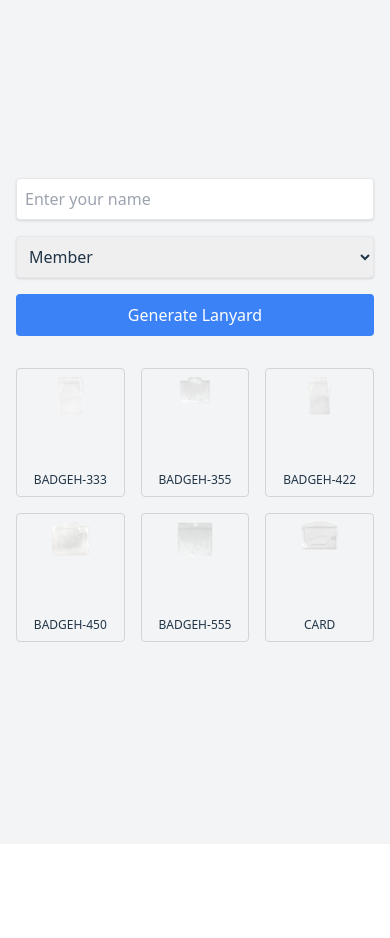
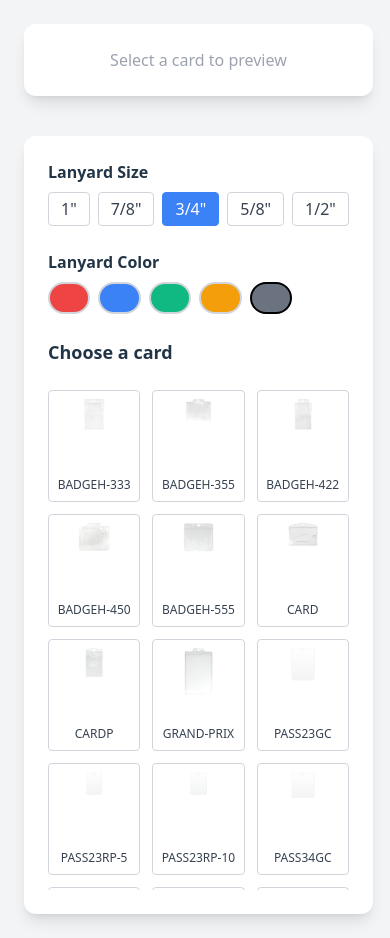
Before and after one commit to shyhassan/lanyard-app, a React (Vite) app: page / in a window 390 px wide. Before the commit the page ends 844 px from the top, so only its background shows below. Built offline with nearby package versions, Linux system fonts and the light colour scheme.

Commit message:
Add lanyard size and color components, fix preview issues

```diff
--- a/src/App.jsx
+++ b/src/App.jsx
@@ -1,100 +1,232 @@
 import { useState } from 'react';
 import './index.css';
 import LanyardCard from './components/LanyardCard';
+import LanyardSize from './components/LanyardSize';
+import LanyardColor from './components/LanyardColor';
 import { cards } from './assets';
+
+function App() {
+  const [selectedCard, setSelectedCard] = useState(null);
+  const [lanyardSize, setLanyardSize] = useState('3/4');
+  const [lanyardColor, setLanyardColor] = useState('#6B7280'); // default gray
+
+  return (
+    <div className="min-h-screen bg-gray-100 p-6">
+      <div className="max-w-7xl mx-auto grid md:grid-cols-2 gap-10 items-start">
+
+        {/* LEFT SIDE — PREVIEW */}
+        <div className="flex justify-center bg-white p-6 rounded-xl shadow-lg">
+          {selectedCard ? (
+            <LanyardCard
+              selectedCard={selectedCard}
+              lanyardSize={lanyardSize}
+              lanyardColor={lanyardColor}
+            />
+          ) : (
+            <div className="text-gray-400 text-center">
+              Select a card to preview
+            </div>
+          )}
+        </div>
+
+        {/* RIGHT SIDE — CONTROLS */}
+        <div className="bg-white p-6 rounded-xl shadow-lg space-y-6">
+          <LanyardSize lanyardSize={lanyardSize} setLanyardSize={setLanyardSize} />
+          <LanyardColor lanyardColor={lanyardColor} setLanyardColor={setLanyardColor} />
+
+          <h2 className="text-lg font-bold mb-2">Choose a card</h2>
+          <div className="grid grid-cols-3 gap-3 max-h-[500px] overflow-y-auto">
+            {cards.map((card, i) => {
+              if (!card.src) return null;
+              return (
+                <div
+                  key={i}
+                  onClick={() => setSelectedCard(card)}
+                  className={`cursor-pointer border rounded p-2 transition text-center ${
+                    selectedCard?.title === card.title
+                      ? "border-blue-500 ring-2 ring-blue-400"
+                      : "border-gray-300 hover:border-blue-300"
+                  }`}
+                >
+                  <img
+                    src={card.src}
+                    alt={card.title}
+                    className="w-full rounded mb-1"
+                  />
+                  <p className={`text-xs ${
+                    selectedCard?.title === card.title
+                      ? "font-bold text-blue-600"
+                      : "font-medium text-gray-700"
+                  }`}>
+                    {card.title}
+                  </p>
+                </div>
+              );
+            })}
+          </div>
+        </div>
+
+      </div>
+    </div>
+  );
+}
+
+export default App;
 
 
 
-function App() {
-  const [name, setName] = useState('');
-  const [role, setRole] = useState('Member');
-  const [submitted, setSubmitted] = useState(false);
-  const [selectedCard, setSelectedCard] = useState(null);
-
-  return (
-    <div className="min-h-screen flex flex-col items-center justify-center bg-gray-100 p-4">
-
-      {/* Input Form */}
-      <div className="flex flex-col gap-4 w-full max-w-sm mb-8">
-        <input
-          type="text"
-          placeholder="Enter your name"
-          className="border p-2 rounded shadow"
-          value={name}
-          onChange={(e) => setName(e.target.value)}
-        />
-
-        <select
-          className="border p-2 rounded shadow"
-          value={role}
-          onChange={(e) => setRole(e.target.value)}
-        >
-          <option>Admin</option>
-          <option>Member</option>
-          <option>Guest</option>
-        </select>
-
-        <button
-          className="bg-blue-500 text-white p-2 rounded"
-          onClick={() => setSubmitted(true)}
-        >
-          Generate Lanyard
-        </button>
-      </div>
-
-      {/* Card Selection */}
-      {/* <div className="grid grid-cols-3 gap-4 mb-6">
-        {cards.map((card, i) => (
-          <div
-            key={i}
-            className="cursor-pointer border p-2"
-            onClick={() => setSelectedCard(card)}
-          >
-            <img src={card.src} alt={card.title} />
-            <p className="text-xs text-center">{card.title}</p>
-          </div>
-        ))}
-      </div> */}
-      {/* {submitted && selectedCard && (
-        <LanyardCard
-          name={name}
-          role={role}
-          selectedCard={selectedCard}
-        />
-      ) */}
-
-      <div className="grid grid-cols-3 gap-4 mb-6">
-  {cards.map((card, i) => (
-    <div
-      key={i}
-      onClick={() => setSelectedCard(card)}
-      className={`cursor-pointer border p-2 rounded transition-all duration-200 ${
-        selectedCard?.title === card.title
-          ? "border-blue-500 ring-2 ring-blue-400 scale-105"
-          : "border-gray-300 hover:border-blue-300"
-      }`}
-    >
-      <img src={card.src} alt={card.title} />
-      <p className="text-xs text-center mt-1">{card.title}</p>
-    </div>
-  ))}
-</div>
-
-    {selectedCard && (
-  <LanyardCard
-    name={name}
-    role={role}
-    selectedCard={selectedCard} // pass the selected card object
-  />
-)}
 
 
 
-    </div>
-  );
 
 
 
-}
 
-export default App;
+
+
+
+
+
+
+// import { useState } from 'react';
+// import './index.css';
+// import LanyardCard from './components/LanyardCard';
+// import { cards } from './assets';
+
+
+
+// function App() {
+//   const [name, setName] = useState('');
+//   const [role, setRole] = useState('Member');
+//   const [submitted, setSubmitted] = useState(false);
+//   const [selectedCard, setSelectedCard] = useState(null);
+
+//   return (
+//     <div className="min-h-screen bg-gray-100 p-6">
+//   <div className="max-w-7xl mx-auto grid md:grid-cols-2 gap-10 items-start">
+
+//     {/* LEFT SIDE — PREVIEW */}
+//     <div className="flex justify-center bg-white p-6 rounded-xl shadow-lg">
+//       {selectedCard && (
+//         <LanyardCard
+//           name={name}
+//           role={role}
+//           selectedCard={selectedCard}
+//           profilePic={profilePic}
+//         />
+//       )}
+//     </div>
+
+//     {/* RIGHT SIDE — CONTROLS */}
+//     <div className="bg-white p-6 rounded-xl shadow-lg space-y-6">
+
+//       {/* Name Input */}
+//       <input
+//         type="text"
+//         placeholder="Enter your name"
+//         className="w-full border p-3 rounded"
+//         value={name}
+//         onChange={(e) => setName(e.target.value)}
+//       />
+
+//       {/* Role Select */}
+//       <select
+//         className="w-full border p-3 rounded"
+//         value={role}
+//         onChange={(e) => setRole(e.target.value)}
+//       >
+//         <option>Admin</option>
+//         <option>Member</option>
+//         <option>Guest</option>
+//       </select>
+
+//       {/* Card Selection */}
+//       <div className="grid grid-cols-3 gap-3">
+//         {cards.map((card, i) => (
+//           <div
+//             key={i}
+//             onClick={() => setSelectedCard(card)}
+//             className={`cursor-pointer border rounded p-2 transition ${
+//               selectedCard?.title === card.title
+//                 ? "border-blue-500 ring-2 ring-blue-400"
+//                 : "border-gray-300"
+//             }`}
+//           >
+//             <img src={card.src} alt={card.title} />
+//           </div>
+//         ))}
+//       </div>
+
+//     </div>
+//   </div>
+// </div>
+//   );
+
+
+
+// }
+
+// export default App;
+
+
+
+
+
+// {/* <div className="min-h-screen flex flex-col items-center justify-center bg-gray-100 p-4">
+
+//       {/* Input Form */}
+//       <div className="flex flex-col gap-4 w-full max-w-sm mb-8">
+//         <input
+//           type="text"
+//           placeholder="Enter your name"
+//           className="border p-2 rounded shadow"
+//           value={name}
+//           onChange={(e) => setName(e.target.value)}
+//         />
+
+//         <select
+//           className="border p-2 rounded shadow"
+//           value={role}
+//           onChange={(e) => setRole(e.target.value)}
+//         >
+//           <option>Admin</option>
+//           <option>Member</option>
+//           <option>Guest</option>
+//         </select>
+
+//         <button
+//           className="bg-blue-500 text-white p-2 rounded"
+//           onClick={() => setSubmitted(true)}
+//         >
+//           Generate Lanyard
+//         </button>
+//       </div>
+
+//       <div className="grid grid-cols-3 gap-4 mb-6">
+//   {cards.map((card, i) => (
+//     <div
+//       key={i}
+//       onClick={() => setSelectedCard(card)}
+//       className={`cursor-pointer border p-2 rounded transition-all duration-200 ${
+//         selectedCard?.title === card.title
+//           ? "border-blue-500 ring-2 ring-blue-400 scale-105"
+//           : "border-gray-300 hover:border-blue-300"
+//       }`}
+//     >
+//       <img src={card.src} alt={card.title} />
+//       <p className="text-xs text-center mt-1">{card.title}</p>
+//     </div>
+//   ))}
+// </div>
+
+//     {selectedCard && (
+//   <LanyardCard
+//     name={name}
+//     role={role}
+//     selectedCard={selectedCard} // pass the selected card object
+//   />
+// )}
+
+
+
+//     </div> */}
--- a/src/assets/index.js
+++ b/src/assets/index.js
@@ -1,10 +1,22 @@
+// src/assets/index.js
+
 import BADGEH_333 from './cards/BADGEH-333.png';
 import BADGEH_355 from './cards/BADGEH-355.png';
 import BADGEH_422 from './cards/BADGEH-422.png';
 import BADGEH_450 from './cards/BADGEH-450.png';
 import BADGEH_555 from './cards/BADGEH-555.png';
 import CARD_ from './cards/CARD.png';
-
+import CARDP_ from './cards/CARDP.png';
+import GRAND_PRIX from './cards/GRAND-PRIX.png';
+import PASS23GC from './cards/PASS23GC.png';
+import PASS23RP_5 from './cards/PASS23RP-5.png';
+import PASS23RP_10 from './cards/PASS23RP-10.png';
+import PASS34GC from './cards/PASS34GC.png';
+import PASS34RP_5 from './cards/PASS34RP-5.png';
+import PASS34RP_10 from './cards/PASS34RP-10.png';
+import PASS35GC from './cards/PASS35GC.png';
+import PASS35RP_5 from './cards/PASS35RP-5.png';
+import PASS35RP_10 from './cards/PASS35RP-10.png';
 
 export const cards = [
   { src: BADGEH_333, title: 'BADGEH-333' },
@@ -13,10 +25,15 @@ export const cards = [
   { src: BADGEH_450, title: 'BADGEH-450' },
   { src: BADGEH_555, title: 'BADGEH-555' },
   { src: CARD_, title: 'CARD' },
-
-
-
+  { src: CARDP_, title: 'CARDP' },
+  { src: GRAND_PRIX, title: 'GRAND-PRIX' },
+  { src: PASS23GC, title: 'PASS23GC' },
+  { src: PASS23RP_5, title: 'PASS23RP-5' },
+  { src: PASS23RP_10, title: 'PASS23RP-10' },
+  { src: PASS34GC, title: 'PASS34GC' },
+  { src: PASS34RP_5, title: 'PASS34RP-5' },
+  { src: PASS34RP_10, title: 'PASS34RP-10' },
+  { src: PASS35GC, title: 'PASS35GC' },
+  { src: PASS35RP_5, title: 'PASS35RP-5' },
+  { src: PASS35RP_10, title: 'PASS35RP-10' },
 ];
-
-//  { src: BADGEH_333, title: 'BADGEH-333', width: 460, height: 580 },
-//   { src: PASS35GC, title: 'PASS35GC', width: 360, height: 480 },
--- /dev/null
+++ b/src/components/LanyardColor.jsx
@@ -0,0 +1,31 @@
+function LanyardColor({ lanyardColor, setLanyardColor }) {
+  const colors = [
+    { name: "Red", hex: "#EF4444" },
+    { name: "Blue", hex: "#3B82F6" },
+    { name: "Green", hex: "#10B981" },
+    { name: "Yellow", hex: "#F59E0B" },
+    { name: "Gray", hex: "#6B7280" },
+  ];
+
+  return (
+    <div className="mb-4">
+      <h3 className="text-md font-semibold mb-2">Lanyard Color</h3>
+      <div className="flex gap-2">
+        {colors.map((color) => (
+          <button
+            key={color.name}
+            onClick={() => setLanyardColor(color.hex)}
+            className={`w-8 h-8 rounded-full border-2 transition ${
+              lanyardColor === color.hex
+                ? "border-black"
+                : "border-gray-300"
+            }`}
+            style={{ backgroundColor: color.hex }}
+          ></button>
+        ))}
+      </div>
+    </div>
+  );
+}
+
+export default LanyardColor;
--- /dev/null
+++ b/src/components/LanyardSize.jsx
@@ -0,0 +1,26 @@
+function LanyardSize({ lanyardSize, setLanyardSize }) {
+  const sizes = ["1", "7/8", "3/4", "5/8", "1/2"];
+
+  return (
+    <div className="mb-4">
+      <h3 className="text-md font-semibold mb-2">Lanyard Size</h3>
+      <div className="flex gap-2">
+        {sizes.map((size) => (
+  <button
+    key={size}
+    onClick={() => setLanyardSize(size)}
+    className={`px-3 py-1 rounded border transition ${
+      lanyardSize === size
+        ? "bg-blue-500 text-white border-blue-500"
+        : "bg-white text-gray-700 border-gray-300 hover:border-blue-300"
+    }`}
+  >
+    {size}"
+  </button>
+))}
+      </div>
+    </div>
+  );
+}
+
+export default LanyardSize;
```
Also changed, not shown: src/components/LanyardCard.jsx (+64 -33 lines).
